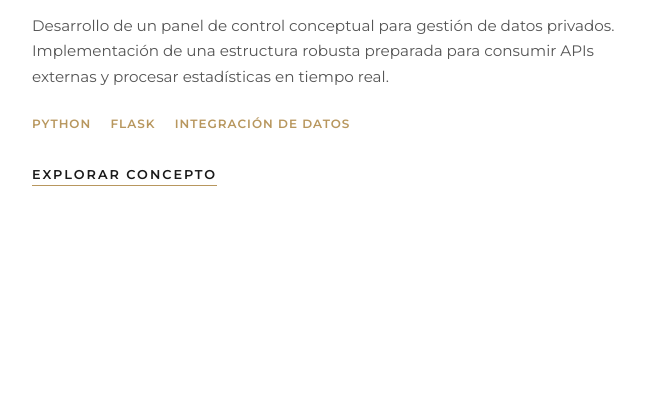
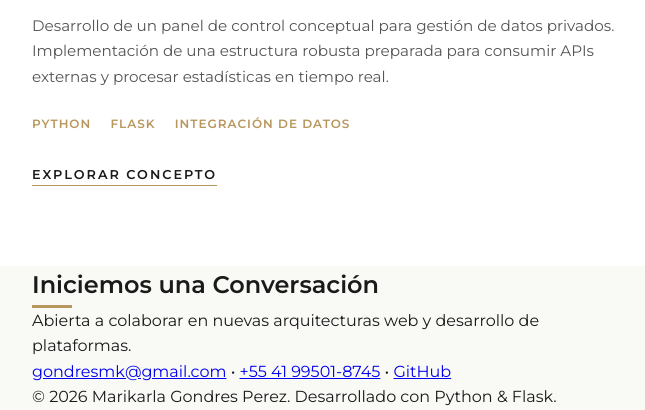
Before and after one commit to Mkgondres/miportafolio, a Flask app: page / in a window 1280 px wide. Shown: the part 2037-2447 px from the top of the page, without its empty margins (308-953 px from the left). Before the commit the page ends 2223 px from the top, so only its background shows below. Run offline with Flask 3, Linux system fonts and the light colour scheme; some web fonts are replaced.

Commit message:
Add footer section with contact information

```diff
--- a/templates/index.html
+++ b/templates/index.html
@@ -76,6 +76,33 @@
         </div>
     </section>
 
+        <footer class="seccion-contacto" id="contacto">
+        <div class="contenedor-seccion text-center">
+
+            <h2 class="titulo-contacto">Iniciemos una Conversación</h2>
+            <div class="linea-bronce centro"></div>
+
+            <p class="texto-contacto">
+                Abierta a colaborar en nuevas arquitecturas web y desarrollo de plataformas.
+            </p>
+
+            <div class="enlaces-contacto">
+                <a href="mailto:gondresmk@gmail.com" class="enlace-footer">gondresmk@gmail.com</a>
+                <span class="punto-footer">•</span>
+
+                <a href="https://wa.me/5541995018745" target="_blank" class="enlace-footer">+55 41 99501-8745</a>
+                <span class="punto-footer">•</span>
+
+                <a href="https://github.com/Mkgondres" target="_blank" class="enlace-footer">GitHub</a>
+            </div>
+
+            <div class="firma-footer">
+                <p>&copy; 2026 Marikarla Gondres Perez. Desarrollado con Python & Flask.</p>
+            </div>
+
+        </div>
+    </footer>
+
 
     </body>
 </html>
```
